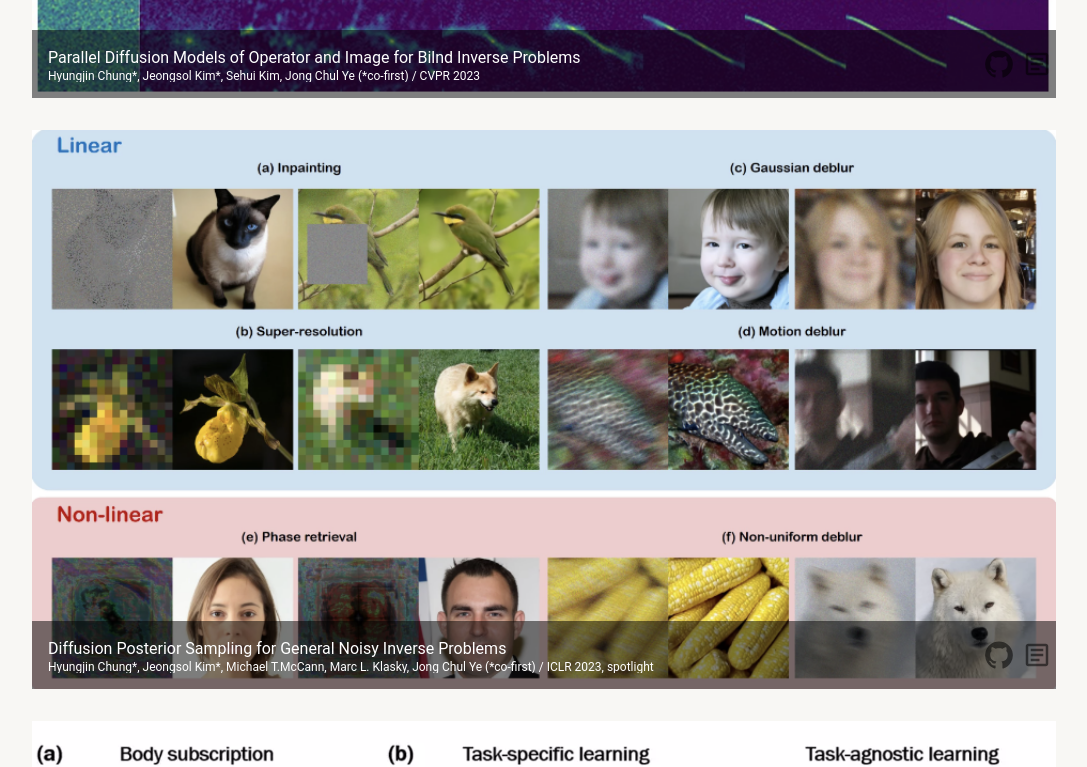
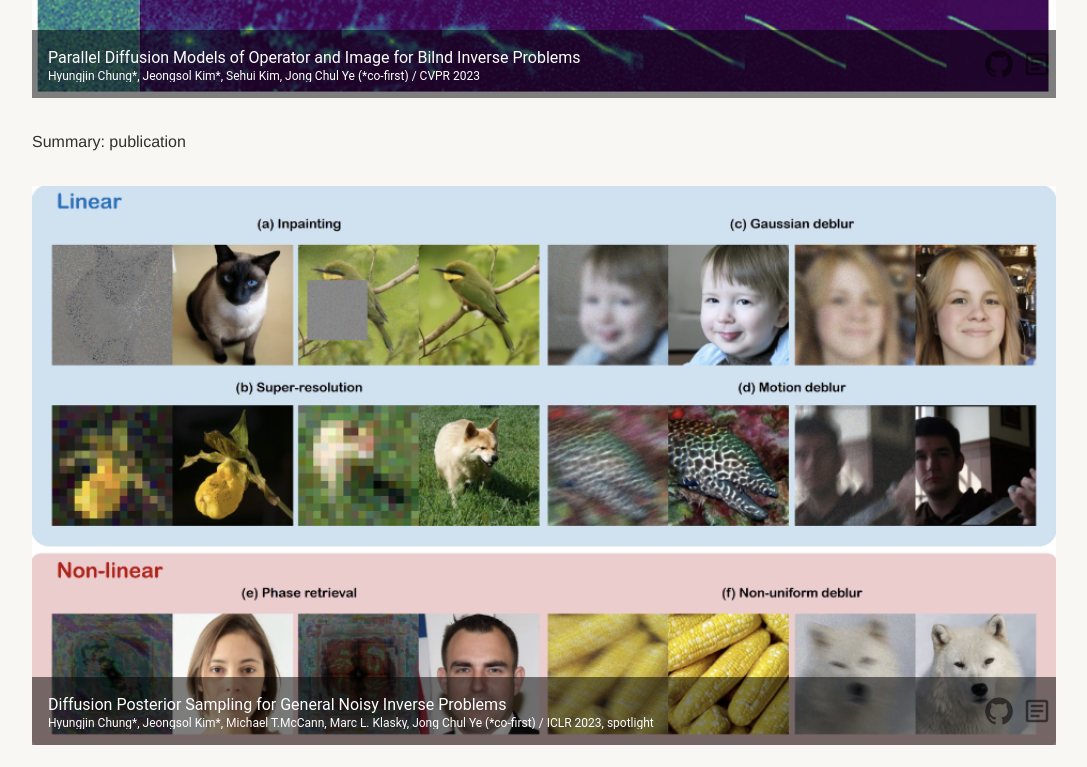
Before and after one commit to jeongsol-kim/jeongsol-kim, a React (Create React App) app: page /publication in a window 1280 px wide. Shown: the part 680-1447 px from the top of the page, without its empty margins (96-1183 px from the left). Built offline with nearby package versions, Linux system fonts and the light colour scheme.

Commit message:
add description to publications

```diff
--- a/src/components/publicationList.js
+++ b/src/components/publicationList.js
@@ -1,4 +1,4 @@
-import { IconButton, ImageList, ImageListItem, ImageListItemBar } from "@mui/material";
+import { IconButton, ImageList, ImageListItem, ImageListItemBar, Stack } from "@mui/material";
 import GitHubIcon from '@mui/icons-material/GitHub';
 import ArticleOutlinedIcon from '@mui/icons-material/ArticleOutlined';
 
@@ -15,14 +15,16 @@ const PublicationBlock = ({item}) => {
         title={item.title}
         subtitle={<span>{item.where}</span>}
         actionIcon={
-            <>
-            <IconButton href={item.code} style={{padding: '0 4px'}}>
-                <GitHubIcon sx={{fontSize: { xs: 12, sm: 16, md: 25, lg: 30 }}}/>
-            </IconButton>
-            <IconButton href={item.paper} style={{padding: '0 4px'}}>
-                <ArticleOutlinedIcon sx={{fontSize: { xs: 12, sm: 16, md: 25, lg: 30 }}}/>
-            </IconButton>
-            </>
+            <Stack direction='row'>
+                <IconButton href={item.code} style={{padding: '0 4px'}}>
+                    <GitHubIcon
+                        sx={{fontSize: { xs: 12, sm: 16, md: 25, lg: 30 }}}
+                    />
+                </IconButton>
+                <IconButton href={item.paper} style={{padding: '0 4px'}}>
+                    <ArticleOutlinedIcon sx={{fontSize: { xs: 12, sm: 16, md: 25, lg: 30 }}}/>
+                </IconButton>
+            </Stack>
         }
         position="bottom"
     />
@@ -34,7 +36,12 @@ const PublicationList = ({itemData}) => (
     <div className="center-content">
         <ImageList cols={1} gap={'2rem'}>
             {itemData.map((item) => (
+                <>
                 <PublicationBlock item={item}/>
+                <p style={{textAlign: 'justify'}}>
+                    Summary: {item.desc}
+                </p>
+                </>
             ))}
         </ImageList>
     </div>
--- a/src/data/publication.js
+++ b/src/data/publication.js
@@ -4,7 +4,8 @@ export const publicationData = [
         title: 'Parallel Diffusion Models of Operator and Image for Bilnd Inverse Problems',
         where: 'Hyungjin Chung*, Jeongsol Kim*, Sehui Kim, Jong Chul Ye (*co-first) / CVPR 2023',
         code: '',
-        paper: 'https://arxiv.org/abs/2211.10656'
+        paper: 'https://arxiv.org/abs/2211.10656',
+        desc: 'publication',
 
     },
     {
@@ -13,7 +14,7 @@ export const publicationData = [
         where: 'Hyungjin Chung*, Jeongsol Kim*, Michael T.McCann, Marc L. Klasky, Jong Chul Ye (*co-first) / ICLR 2023, spotlight',
         code: 'https://github.com/DPS2022/diffusion-posterior-sampling',
         paper: 'https://openreview.net/forum?id=OnD9zGAGT0k',
-
+        desc: 'publication',
     },
     {
         img: process.env.PUBLIC_URL + '/imgs/tavit',
@@ -21,6 +22,7 @@ export const publicationData = [
         where: 'Boah Kim*, Jeongsol Kim*, Jong Chul Ye (*co-first) / IEEE Transaction on Image Processing, Vol 32',
         code: 'https://github.com/TAViT2022/TAViT',
         paper: 'https://ieeexplore.ieee.org/document/9979765',
+        desc: 'publication',
     },
     {
         img: process.env.PUBLIC_URL + '/imgs/festa',
@@ -28,12 +30,14 @@ export const publicationData = [
         where: 'Sangjoon Park*, Gwanghun Kim*, Jeongsol Kim, Boah Kim, Jong Chul Ye (*co-first) / NeurIPS 2021',
         code: '',
         paper: 'https://openreview.net/pdf?id=Ggikq6Tdxch',
+        desc: 'publication',
     },
     {
         img: process.env.PUBLIC_URL + '/imgs/otcyclegan',
         title: 'Optimal Transport Driven CycleGAN for Unsupervised Learning in Inverse Problem',
         where: 'Byeongsu Sim, Gyutaek Oh, Jeongsol Kim, Chanyonh Jung, Jong Chul Ye / SIAM Journal on Imaging Science Vol. 13 (2020)',
         code: '',
-        paper: 'https://epubs.siam.org/doi/10.1137/20M1317992'
+        paper: 'https://epubs.siam.org/doi/10.1137/20M1317992',
+        desc: 'publication',
     }
 ]
```
